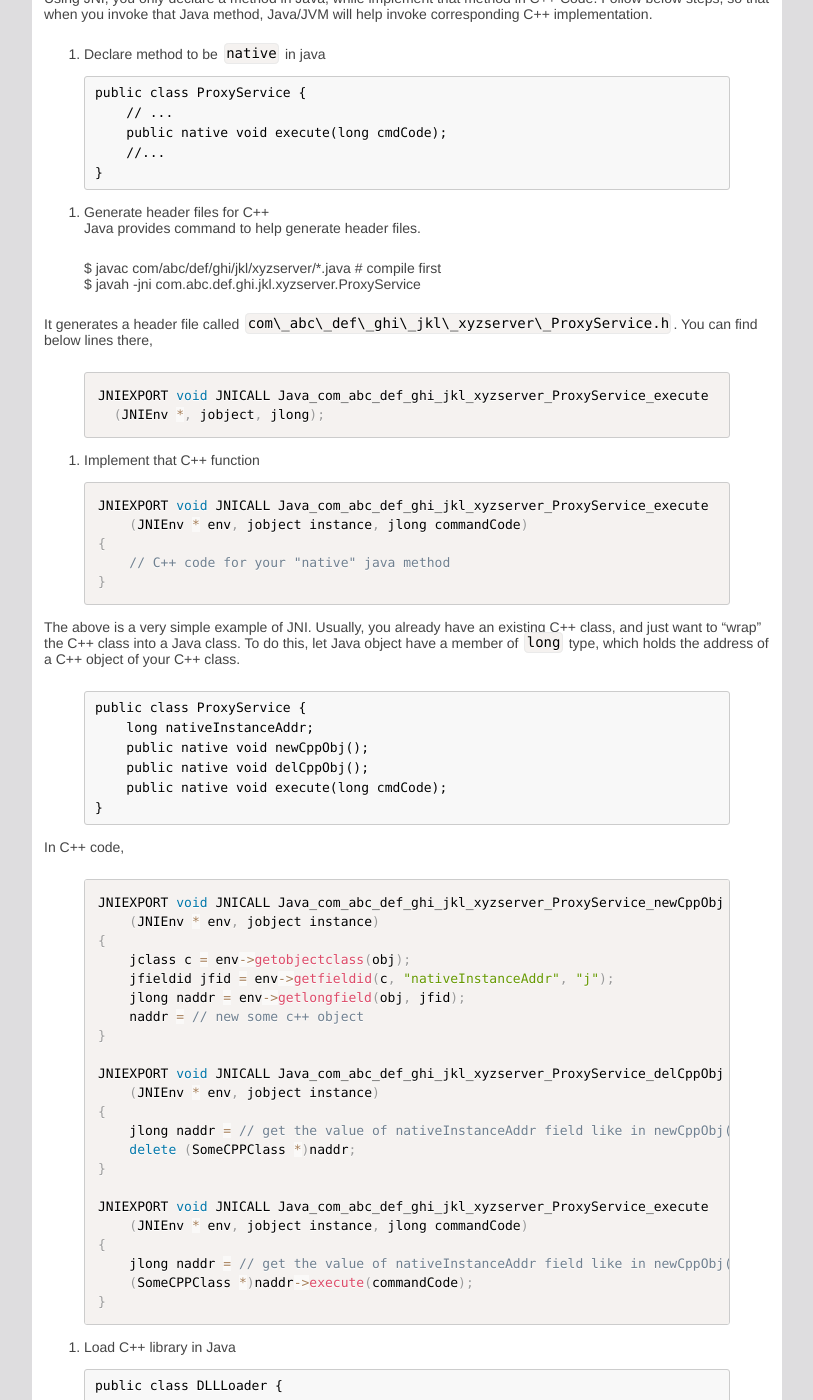
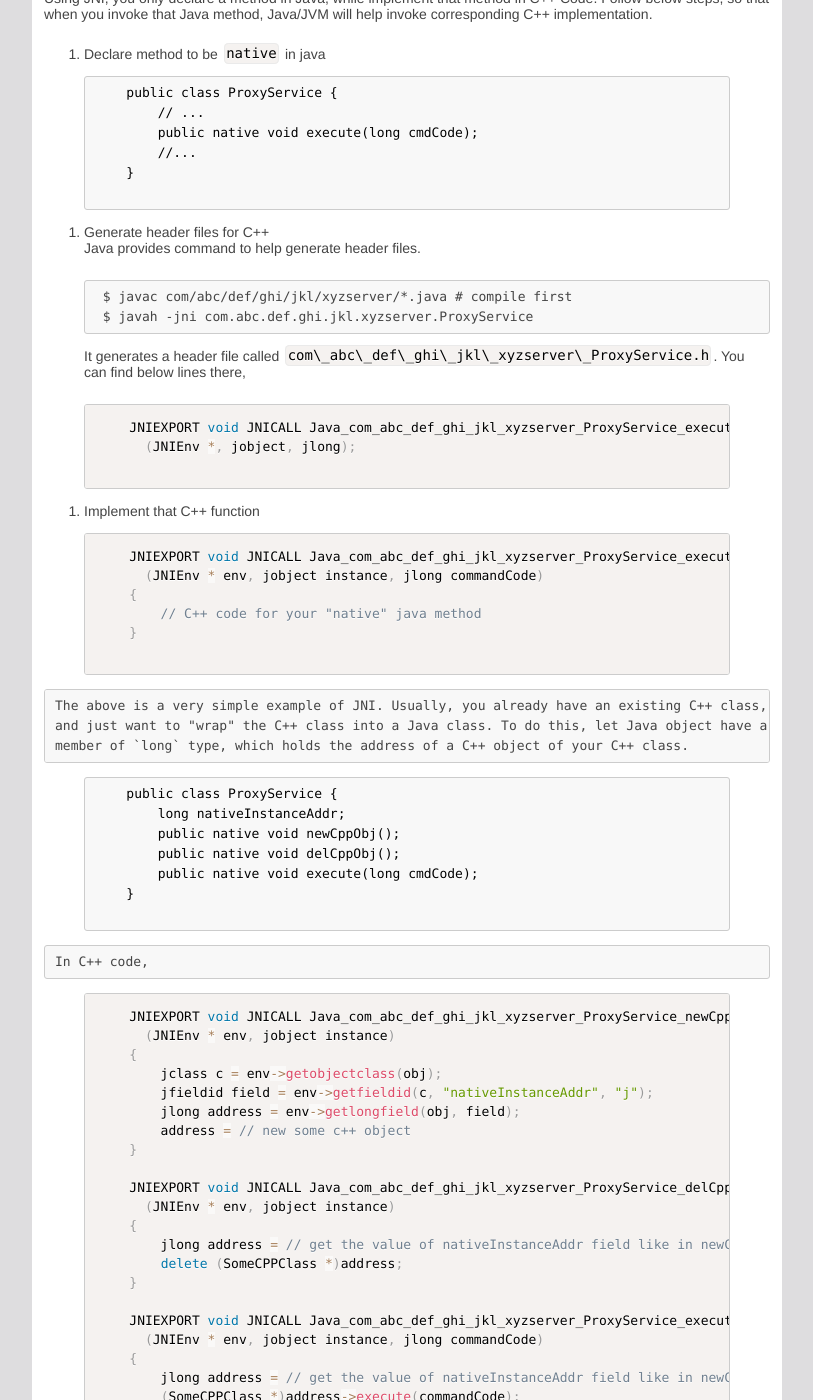
Before and after one commit to RockHong/rockhong.github.com, a Jekyll site: the page built from _posts/2015-06-26-connect-java-and-cpp-using-jni.md, in a window 1280 px wide and 1400 px high, scrolled down 376 px. Shown: the whole window, without its empty margins (184-997 px from the left). Built offline with Jekyll 4.4.1, drawn with Linux system fonts in a browser that asks for light colours; comment, search, counter and statistics services are not loaded.

Commit message:
refine post

```diff
--- a/_posts/2015-06-26-connect-java-and-cpp-using-jni.md
+++ b/_posts/2015-06-26-connect-java-and-cpp-using-jni.md
@@ -25,88 +25,88 @@
 
 1. Declare method to be `native` in java
 
-{% highlight java %}
-public class ProxyService {
-    // ...
-    public native void execute(long cmdCode);
-    //...
-}
-{% endhighlight %}
+    {% highlight java %}
+    public class ProxyService {
+        // ...
+        public native void execute(long cmdCode);
+        //...
+    }
+    {% endhighlight %}
 
 2. Generate header files for C++
 Java provides command to help generate header files.
 
-    $ javac com/abc/def/ghi/jkl/xyzserver/*.java # compile first
-    $ javah -jni com.abc.def.ghi.jkl.xyzserver.ProxyService
+        $ javac com/abc/def/ghi/jkl/xyzserver/*.java # compile first
+        $ javah -jni com.abc.def.ghi.jkl.xyzserver.ProxyService
 
-It generates a header file called
-`com\_abc\_def\_ghi\_jkl\_xyzserver\_ProxyService.h`. You can find below lines there,
+    It generates a header file called `com\_abc\_def\_ghi\_jkl\_xyzserver\_ProxyService.h`.
+    You can find below lines there,
 
-{% highlight cpp %}
-JNIEXPORT void JNICALL Java_com_abc_def_ghi_jkl_xyzserver_ProxyService_execute
-  (JNIEnv *, jobject, jlong);
-{% endhighlight %}
+    {% highlight cpp %}
+    JNIEXPORT void JNICALL Java_com_abc_def_ghi_jkl_xyzserver_ProxyService_execute
+      (JNIEnv *, jobject, jlong);
+    {% endhighlight %}
 
 3. Implement that C++ function
 
-{% highlight cpp %}
-JNIEXPORT void JNICALL Java_com_abc_def_ghi_jkl_xyzserver_ProxyService_execute
-    (JNIEnv * env, jobject instance, jlong commandCode)
-{
-    // C++ code for your "native" java method
-}
-{% endhighlight %}
+    {% highlight cpp %}
+    JNIEXPORT void JNICALL Java_com_abc_def_ghi_jkl_xyzserver_ProxyService_execute
+      (JNIEnv * env, jobject instance, jlong commandCode)
+    {
+        // C++ code for your "native" java method
+    }
+    {% endhighlight %}
 
-The above is a very simple example of JNI. Usually, you already have an existing C++ class,
-and just want to "wrap" the C++ class into a Java class. To do this, let Java object have a
-member of `long` type, which holds the address of a C++ object of your C++ class.
+    The above is a very simple example of JNI. Usually, you already have an existing C++ class,
+    and just want to "wrap" the C++ class into a Java class. To do this, let Java object have a
+    member of `long` type, which holds the address of a C++ object of your C++ class.
 
-{% highlight java %}
-public class ProxyService {
-    long nativeInstanceAddr;
-    public native void newCppObj();
-    public native void delCppObj();
-    public native void execute(long cmdCode);
-}
-{% endhighlight %}
+    {% highlight java %}
+    public class ProxyService {
+        long nativeInstanceAddr;
+        public native void newCppObj();
+        public native void delCppObj();
+        public native void execute(long cmdCode);
+    }
+    {% endhighlight %}
 
-In C++ code,
+    In C++ code,
 
-{% highlight cpp %}
-JNIEXPORT void JNICALL Java_com_abc_def_ghi_jkl_xyzserver_ProxyService_newCppObj
-    (JNIEnv * env, jobject instance)
-{
-    jclass c = env->getobjectclass(obj);
-    jfieldid jfid = env->getfieldid(c, "nativeInstanceAddr", "j");
-    jlong naddr = env->getlongfield(obj, jfid);
-    naddr = // new some c++ object
-}
+    {% highlight cpp %}
+    JNIEXPORT void JNICALL Java_com_abc_def_ghi_jkl_xyzserver_ProxyService_newCppObj
+      (JNIEnv * env, jobject instance)
+    {
+        jclass c = env->getobjectclass(obj);
+        jfieldid field = env->getfieldid(c, "nativeInstanceAddr", "j");
+        jlong address = env->getlongfield(obj, field);
+        address = // new some c++ object
+    }
 
-JNIEXPORT void JNICALL Java_com_abc_def_ghi_jkl_xyzserver_ProxyService_delCppObj
-    (JNIEnv * env, jobject instance)
-{
-    jlong naddr = // get the value of nativeInstanceAddr field like in newCppObj()
-    delete (SomeCPPClass *)naddr;
-}
+    JNIEXPORT void JNICALL Java_com_abc_def_ghi_jkl_xyzserver_ProxyService_delCppObj
+      (JNIEnv * env, jobject instance)
+    {
+        jlong address = // get the value of nativeInstanceAddr field like in newCppObj()
+        delete (SomeCPPClass *)address;
+    }
 
-JNIEXPORT void JNICALL Java_com_abc_def_ghi_jkl_xyzserver_ProxyService_execute
-    (JNIEnv * env, jobject instance, jlong commandCode)
-{
-    jlong naddr = // get the value of nativeInstanceAddr field like in newCppObj()
-    (SomeCPPClass *)naddr->execute(commandCode);
-}
-{% endhighlight %}
+    JNIEXPORT void JNICALL Java_com_abc_def_ghi_jkl_xyzserver_ProxyService_execute
+      (JNIEnv * env, jobject instance, jlong commandCode)
+    {
+        jlong address = // get the value of nativeInstanceAddr field like in newCppObj()
+        (SomeCPPClass *)address->execute(commandCode);
+    }
+    {% endhighlight %}
 
 4. Load C++ library in Java
 
-{% highlight java %}
-public class DLLLoader {
-    public synchronized static void loadDll() {
-                //...
-                System.loadLibrary(libName);
+    {% highlight java %}
+    public class DLLLoader {
+        public synchronized static void loadDll() {
+            //...
+            System.loadLibrary(libName);
+        }
     }
-}
-{% endhighlight %}
+    {% endhighlight %}
 
 ### When to Release C++ Object
 Java objects are taken care by JVM. However, for the C++ objects which are created via JNI,
@@ -151,8 +151,8 @@
 consider creating macros in c++ code
 you may find yourself write too many following code
 			jclass c = env->getobjectclass(obj);
-			jfieldid jfid = env->getfieldid(c, "nativeInstanceAddr", "j");
-			jlong naddr = env->getlongfield(obj, jfid);
+			jfieldid field = env->getfieldid(c, "nativeInstanceAddr", "j");
+			jlong address = env->getlongfield(obj, field);
 you can consider create some macros for this kind of code. macro is a little
 efficient than function
 
```
